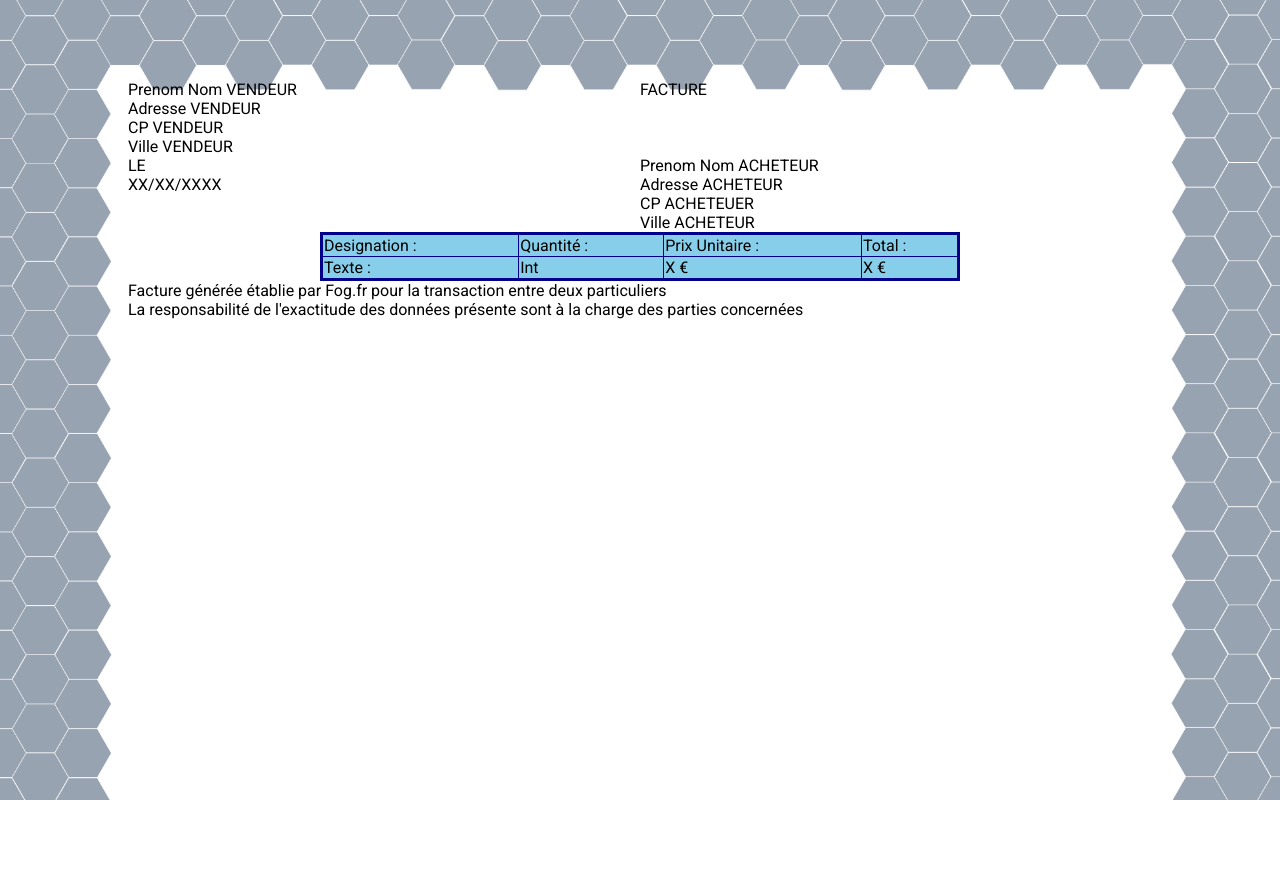
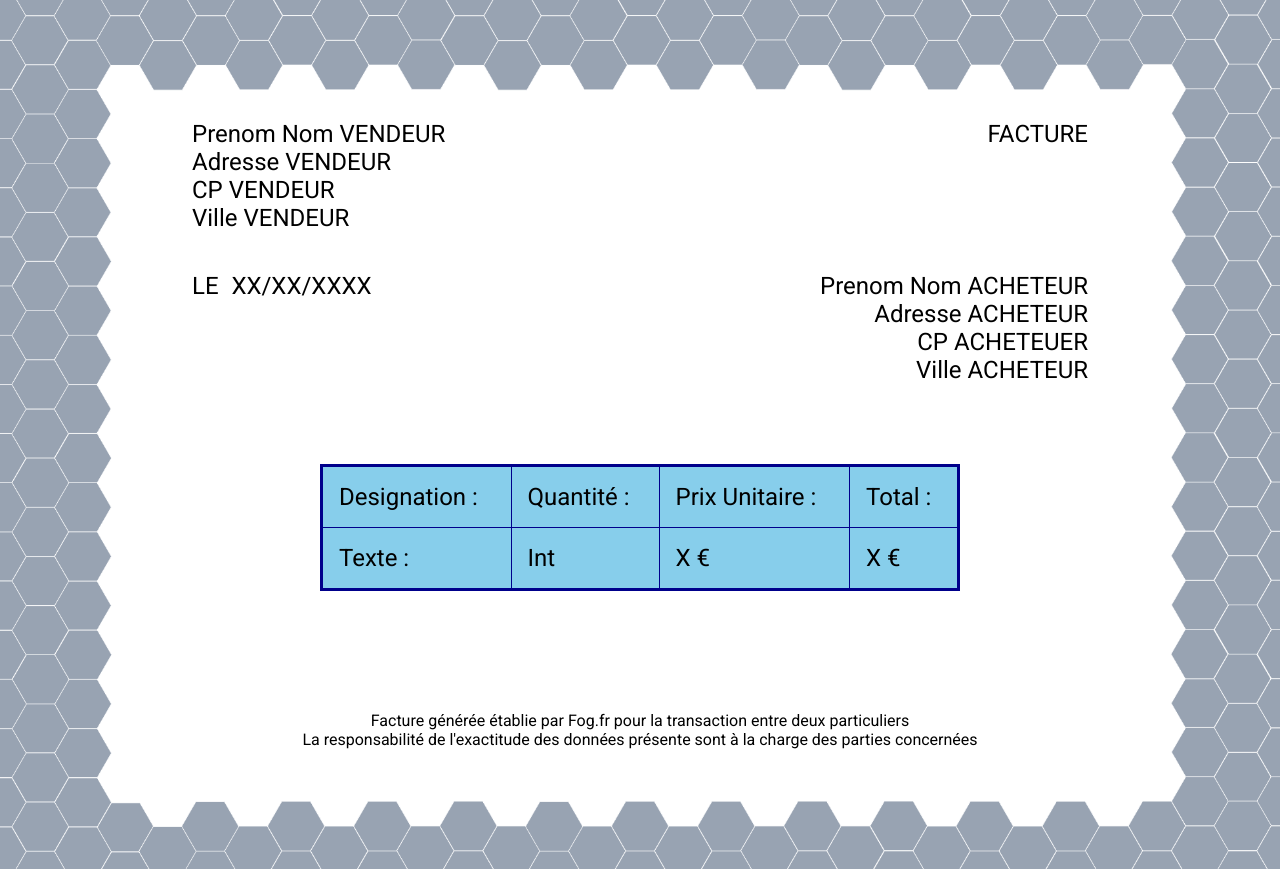
Before and after one commit to Glenn-o/Projet-Web-Alpha-, a PHP site: template views/frontend/facture.html in a window 1280 px wide. Before the commit the page ends 800 px from the top, so only its background shows below. Run offline with PHP 8.4, Linux system fonts and the light colour scheme; the template is opened without the code that fills it, so the values that code supplies are empty.

Commit message:
css facture ok

```diff
--- a/public/css/facture.css
+++ b/public/css/facture.css
@@ -5,33 +5,45 @@ body, html {
     background-image: url("../img/background.png");
     background-size:cover;
     background-repeat: no-repeat;
+    min-width: 850px;
+
 }
 p {
     margin: 0;
     padding: 0;
 }
 #content {
-    padding: 10vh 10vw;
+    padding: 15vh 15vw;
     margin: 0;
     display: grid;
     grid-template-columns: repeat(2,1fr);
     gap: 0vw;
     grid-auto-rows: minmax(auto);
     position: relative;
+    font-size: 1.5rem;
 }
 #idSeller {
     grid-column: 1/2;
 }
 #title {
     grid-column: 2/3;
+    text-align: right;
 }
 #date {
     grid-column: 1/2;
     grid-row: 2;
+    margin-top: 5vh;
+    flex-direction: row;
+    display: flex;
+}
+#dateValue{
+    margin-left: 1vw;
 }
 #idBuyer{
     grid-column: 2/3;
     grid-row:  2;
+    margin-top: 5vh;
+    text-align: right;
 }
 #product{
     grid-column: 1/3;
@@ -40,6 +52,7 @@ p {
     flex-direction: column;
     width: 50vw;
     margin: auto;
+    margin-top: 10vh;
 }
 #ligne1{
     background-color: skyblue;
@@ -55,10 +68,14 @@ p {
 }
 #product table td{
     border: 1px solid darkblue;
+    padding: 1rem;
 }
 #fogDescription{
+    margin-top: 15vh;
     grid-column: 1/3;
     grid-row: 4;
+    font-size: 1rem;
+    text-align: center;
 }
 /* tableau produit*/
 #designation{
```
